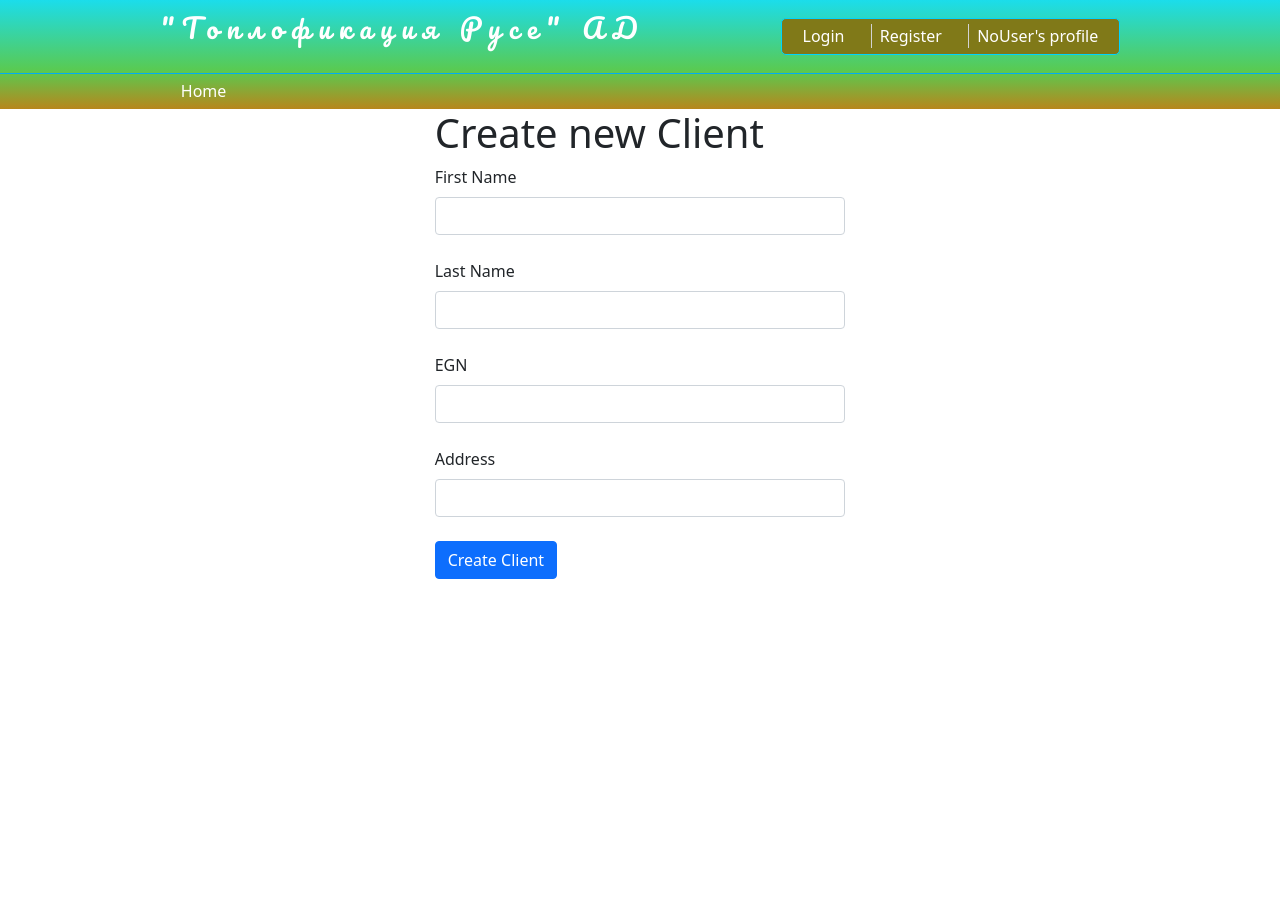
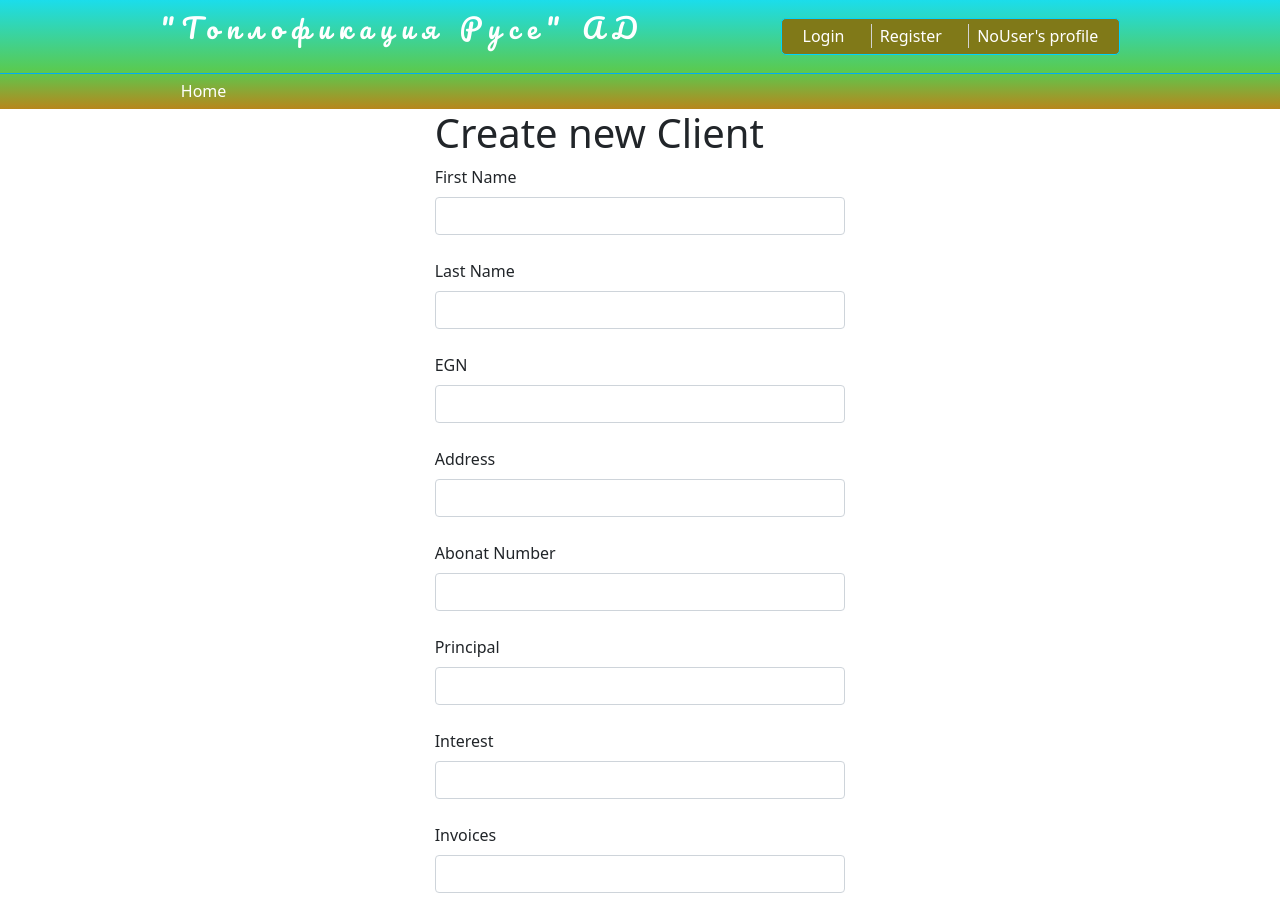
Before and after one commit to BoBBy1968/Bobby1968AngularExamProject, an Angular app in the folder Bobby1968NgEP/: page /new-client in a window 1280 px wide. Shown: the top 915 px of the page. Before the commit the page ends 800 px from the top, so only its background shows below. Built offline with nearby package versions, Linux system fonts and the light colour scheme.

Commit message:
added new fields in db and implemented in all views

```diff
--- a/Bobby1968NgEP/src/app/clients/all/all.component.html
+++ b/Bobby1968NgEP/src/app/clients/all/all.component.html
@@ -8,6 +8,10 @@
                 <th scope="col">Last Name</th>
                 <th scope="col">EGN</th>
                 <th scope="col">Address</th>
+                <th scope="col">Abn Number</th>
+                <th scope="col">Principal</th>
+                <th scope="col">Interest</th>
+                <th scope="col">Invoices</th>
             </tr>
         </thead>
         <tbody>
@@ -17,6 +21,10 @@
                 <td>{{client.LastName}}</td>
                 <td>{{client.EGN}}</td>
                 <td>{{client.Address}}</td>
+                <td>{{client.AbonatNumber}}</td>
+                <td>{{client.Principal}}</td>
+                <td>{{client.Interest}}</td>
+                <td>{{client.Invoices}}</td>
             </tr>
 
         </tbody>
--- a/Bobby1968NgEP/src/app/clients/edit/edit.component.html
+++ b/Bobby1968NgEP/src/app/clients/edit/edit.component.html
@@ -4,7 +4,9 @@
 <aside>
     <div class="mini-navbar-wrap">
         <div class="logo-wrap">
-            <p class="logo"><ng-container class="logo">Извършване на действия</ng-container></p>
+            <p class="logo">
+                <ng-container class="logo">Извършване на действия</ng-container>
+            </p>
         </div>
     </div>
     <nav>
@@ -13,14 +15,14 @@
                 <a routerLink="/home">Home</a>
             </li>
             <li>
-            <!-- <li *ngIf="isLogged"> -->
+                <!-- <li *ngIf="isLogged"> -->
                 <a routerLink="/clients">Clients</a>
             </li>
             <!-- <li>
                 <a routerLink="/profile">Profile - Temp link</a>
             </li> -->
             <li>
-            <!-- <li *ngIf="isLogged"> -->
+                <!-- <li *ngIf="isLogged"> -->
                 <a routerLink="/new-client">New Client</a>
             </li>
         </ul>
@@ -35,19 +37,38 @@
     <h4 class="row justify-content-center"> for {{client.FirstName}} {{client.LastName}}</h4>
     <!-- <h2>{{theme.themeName}}</h2> -->
     <!-- <p>Date: <time>{{theme.created_at}}</time></p> -->
-    <p class="data"><span class="title">FirstName:</span> <span class="client-value">{{client?.FirstName}}</span> <span class="title">LastName:</span>
-        <span class="client-value">{{client?.LastName}}</span></p>
+    <p class="data"><span class="title">FirstName:</span> <span class="client-value">{{client?.FirstName}}</span>
+        <span class="title">LastName:</span> <span class="client-value">{{client?.LastName}}</span>
+    </p>
 
-    <p class="data"><span class="title">EGN:</span> <span class="client-value">{{client?.EGN}}</span> <span class="title">Address:</span>
-        <span class="client-value">{{client?.Address}}</span></p>
+    <p class="data"><span class="title">EGN:</span> <span class="client-value">{{client?.EGN}}</span>
+        <span class="title">Address:</span> <span class="client-value">{{client?.Address}}</span>
+    </p>
+
+    <p class="data"><span class="title">Abonat Number:</span> <span class="client-value">{{client?.AbonatNumber}}</span>
+        <!-- <span class="title">Address:</span> <span class="client-value">{{client?.Address}}</span> -->
+    </p>
+
+    <p class="data"><span class="title">Principal:</span> <span class="client-value">{{client?.Principal}}</span>
+        <!-- <span class="title">Address:</span> <span class="client-value">{{client?.Address}}</span> -->
+    </p>
+    <p class="data"><span class="title">Interest:</span> <span class="client-value">{{client?.Interest}}</span>
+        <!-- <span class="title">Address:</span> <span class="client-value">{{client?.Address}}</span> -->
+    </p>
+    <p class="data"><span class="title">Invoices:</span> <span class="client-value">{{client?.Invoices}}</span>
+        <!-- <span class="title">Address:</span> <span class="client-value">{{client?.Address}}</span> -->
+    </p>
     <br>
     <button class="btn btn-primary detail" (click)="toEdit=true">Edit client</button>
     <button routerLink="/clients" class="btn btn-primary detail">Cancel</button>
 </div>
+<!-- --------------------------------------------------------------------------------------------------------------------- -->
+<!-- --------------------------------------------------------------------------------------------------------------------- -->
 
 <div class="row justify-content-center">
     <div class="col-4" *ngIf="client && toEdit">
         <h1>Edit Client</h1>
+        <!-- --------------------------------------------------------------------------------------------------------------------- -->
         <form #editClient="ngForm" (ngSubmit)="edit(editClient)">
 
             <div class="mb-4">
@@ -56,18 +77,21 @@
                     class="form-control" id="exampleInputEmail1" aria-describedby="emailHelp"
                     [ngModel]="client.FirstName">
             </div>
+            <!------------------------------------------------------>
             <ng-container *ngIf="firstNameInput.touched && firstNameInput.invalid">
                 <div *ngIf="firstNameInput.errors?.required" style="background-color: rgb(255, 133, 133);">First Name is
                     required!</div>
                 <div *ngIf="firstNameInput.errors?.minlength" style="background-color: rgb(255, 133, 133);">First Name
                     must be 3 chars minimum</div>
             </ng-container>
+            <!-- --------------------------------------------------------------------------------------------------------------------- -->
 
             <div class="mb-4">
                 <label for="exampleInputEmail1" class="form-label">Last Name</label>
                 <input ngModel required minlength="3" #lastNameInput="ngModel" name="lastName" type="text"
                     class="form-control" aria-describedby="lastName" [ngModel]="client.LastName">
             </div>
+            <!------------------------------------------------------>
             <ng-container *ngIf="lastNameInput.touched && lastNameInput.invalid">
                 <div *ngIf="lastNameInput.errors?.required" style="background-color: rgb(255, 133, 133);">Last Name is
                     required!</div>
@@ -75,24 +99,28 @@
                     must
                     be 3 chars!</div>
             </ng-container>
+            <!-- --------------------------------------------------------------------------------------------------------------------- -->
 
             <div class="mb-4">
                 <label for="exampleInputPassword1" class="form-label">EGN</label>
                 <input ngModel required minlength="10" #egnInput="ngModel" name="egn" type="text" class="form-control"
                     id="exampleInputPassword1" [ngModel]="client.EGN">
             </div>
+            <!------------------------------------------------------>
             <ng-container *ngIf="egnInput.touched && egnInput.invalid">
                 <div *ngIf="egnInput.errors?.required" style="background-color: rgb(255, 133, 133);">EGN is
                     required!</div>
                 <div *ngIf="egnInput.errors?.minlength" style="background-color: rgb(255, 133, 133);">EGN should
                     be 10 chars!</div>
             </ng-container>
+            <!-- --------------------------------------------------------------------------------------------------------------------- -->
 
             <div class="mb-4">
                 <label for="address" class="form-label">Address</label>
                 <input ngModel required minlength="3" #AddressInput="ngModel" name="address" type="text"
                     class="form-control" id="address" [ngModel]="client.Address">
             </div>
+            <!------------------------------------------------------>
             <ng-container *ngIf="AddressInput.touched">
                 <div *ngIf="AddressInput.errors?.required" style="background-color: rgb(255, 133, 133);">Password
                     confirm
@@ -101,6 +129,38 @@
                     should
                     be 3 chars minimum!</div>
             </ng-container>
+            <!-- --------------------------------------------------------------------------------------------------------------------- -->
+            <div class="mb-4">
+                <label for="abonatNumber" class="form-label">Abonat Number</label>
+                <input ngModel required minlength="9" #AbonatNumberInput="ngModel" name="abonatNumber" type="text"
+                    class="form-control" id="abonatNumber" [ngModel]="client.AbonatNumber">
+            </div>
+            <!------------------------------------------------------>
+            <ng-container *ngIf="AbonatNumberInput.touched">
+                <div *ngIf="AbonatNumberInput.errors?.required" style="background-color: rgb(255, 133, 133);">The number
+                    of the client is required!</div>
+                <div *ngIf="AbonatNumberInput.errors?.minlength" style="background-color: rgb(255, 133, 133);">The
+                    number of the client is 9 characters!</div>
+            </ng-container>
+
+            <div class="mb-4">
+                <label for="principal" class="form-label">Principal</label>
+                <input ngModel #PrincipalInput="ngModel" name="principal" type="text"
+                    class="form-control" id="principal" [ngModel]="client.Principal">
+            </div>
+            <!------------------------------------------------------>
+            <div class="mb-4">
+                <label for="interest" class="form-label">Interest</label>
+                <input ngModel #InterestInput="ngModel" name="interest" type="text"
+                    class="form-control" id="interest" [ngModel]="client.Interest">
+            </div>
+            <!------------------------------------------------------>
+            <div class="mb-4">
+                <label for="invoices" class="form-label">Invoices</label>
+                <input ngModel #InvoicesInput="ngModel" name="invoices" type="text"
+                    class="form-control" id="invoices" [ngModel]="client.Invoices">
+            </div>
+            <!------------------------------------------------------>
 
             <div>
                 <button type="submit" class="btn btn-primary edit">Edit Client</button>
--- a/Bobby1968NgEP/src/app/clients/new/new.component.html
+++ b/Bobby1968NgEP/src/app/clients/new/new.component.html
@@ -5,32 +5,34 @@
         <form #createClient="ngForm" (ngSubmit)="create(createClient)">
 
             <div class="mb-4">
-                <label for="exampleInputEmail1" class="form-label">First Name</label>
-                <input ngModel required minlength="3" #firstNameInput="ngModel" name="firstName" type="email" class="form-control"
-                    id="exampleInputEmail1" aria-describedby="emailHelp">
+                <label for="firstName" class="form-label">First Name</label>
+                <input ngModel required minlength="3" #firstNameInput="ngModel" name="firstName" type="email"
+                    class="form-control" id="firstName" aria-describedby="emailHelp">
             </div>
             <ng-container *ngIf="firstNameInput.touched && firstNameInput.invalid">
                 <div *ngIf="firstNameInput.errors?.required" style="background-color: rgb(255, 133, 133);">First Name is
                     required!</div>
-                <div *ngIf="firstNameInput.errors?.minlength" style="background-color: rgb(255, 133, 133);">First Name must be 3 chars minimum</div>
+                <div *ngIf="firstNameInput.errors?.minlength" style="background-color: rgb(255, 133, 133);">First Name
+                    must be 3 chars minimum</div>
             </ng-container>
 
             <div class="mb-4">
-                <label for="exampleInputEmail1" class="form-label">Last Name</label>
+                <label for="lastName" class="form-label">Last Name</label>
                 <input ngModel required minlength="3" #lastNameInput="ngModel" name="lastName" type="text"
-                    class="form-control" aria-describedby="Username">
+                    class="form-control" id="lastName" aria-describedby="Username">
             </div>
             <ng-container *ngIf="lastNameInput.touched && lastNameInput.invalid">
                 <div *ngIf="lastNameInput.errors?.required" style="background-color: rgb(255, 133, 133);">Last Name is
                     required!</div>
-                <div *ngIf="lastNameInput.errors?.minlength" style="background-color: rgb(255, 133, 133);">Last Name must
+                <div *ngIf="lastNameInput.errors?.minlength" style="background-color: rgb(255, 133, 133);">Last Name
+                    must
                     be 3 chars!</div>
             </ng-container>
 
             <div class="mb-4">
-                <label for="exampleInputPassword1" class="form-label">EGN</label>
-                <input ngModel required minlength="10" #egnInput="ngModel" name="egn" type="text"
-                    class="form-control" id="exampleInputPassword1">
+                <label for="EGN" class="form-label">EGN</label>
+                <input ngModel required minlength="10" #egnInput="ngModel" name="egn" type="text" class="form-control"
+                    id="EGN">
             </div>
             <ng-container *ngIf="egnInput.touched && egnInput.invalid">
                 <div *ngIf="egnInput.errors?.required" style="background-color: rgb(255, 133, 133);">EGN is
@@ -40,17 +42,43 @@
             </ng-container>
 
             <div class="mb-4">
-                <label for="confirmPassword" class="form-label">Address</label>
+                <label for="address" class="form-label">Address</label>
                 <input ngModel required minlength="3" #AddressInput="ngModel" name="address" type="text"
-                    class="form-control" id="confirmPassword">
+                    class="form-control" id="address">
             </div>
             <ng-container *ngIf="AddressInput.touched">
-                <div *ngIf="AddressInput.errors?.required" style="background-color: rgb(255, 133, 133);">Password confirm
+                <div *ngIf="AddressInput.errors?.required" style="background-color: rgb(255, 133, 133);">Password
+                    confirm
                     is required!</div>
-                <div *ngIf="AddressInput.errors?.minlength" style="background-color: rgb(255, 133, 133);">Password should
+                <div *ngIf="AddressInput.errors?.minlength" style="background-color: rgb(255, 133, 133);">Password
+                    should
                     be 3 chars minimum!</div>
             </ng-container>
 
+            <div class="mb-4">
+                <label for="abonatNumber" class="form-label">Abonat Number</label>
+                <input ngModel required minlength="9" #AbonatNumberInput="ngModel" name="abonatNumber" type="text"
+                    class="form-control" id="abonatNumber">
+            </div>
+            <ng-container *ngIf="AbonatNumberInput.touched">
+                <div *ngIf="AbonatNumberInput.errors?.required" style="background-color: rgb(255, 133, 133);">The number
+                    of the client is required!</div>
+                <div *ngIf="AbonatNumberInput.errors?.minlength" style="background-color: rgb(255, 133, 133);">The
+                    number of the client is 9 characters!</div>
+            </ng-container>
+
+            <div class="mb-4">
+                <label for="principal" class="form-label">Principal</label>
+                <input ngModel #PrincipalInput="ngModel" name="principal" type="text" class="form-control" id="principal">
+            </div>
+            <div class="mb-4">
+                <label for="interest" class="form-label">Interest</label>
+                <input ngModel #InterestInput="ngModel" name="interest" type="text" class="form-control" id="interest">
+            </div>
+            <div class="mb-4">
+                <label for="invoices" class="form-label">Invoices</label>
+                <input ngModel #InvoicesInput="ngModel" name="invoices" type="text" class="form-control" id="invoices">
+            </div>
             <button type="submit" class="btn btn-primary">Create Client</button>
             <!-- <div>
                 <p>Have an account?</p>
--- a/Bobby1968NgEP/src/app/clients/new/new.component.ts
+++ b/Bobby1968NgEP/src/app/clients/new/new.component.ts
@@ -22,10 +22,10 @@ export class NewComponent {
       return;
     }
 
-    let { firstName, lastName, egn, address } = form.value;
-    console.log(firstName, lastName, egn, address);
+    let { firstName, lastName, egn, address, abonatNumber, principal, interest, invoices } = form.value;
+    console.log(firstName, lastName, egn, address, abonatNumber);
 
-    this.clientService.create({ firstName, lastName, egn, address }).subscribe({
+    this.clientService.create({ firstName, lastName, egn, address, abonatNumber, principal, interest, invoices }).subscribe({
       next: () => {
         this.router.navigate(['/clients']);
       },
--- a/Bobby1968NgEP/src/app/interfaces/client.ts
+++ b/Bobby1968NgEP/src/app/interfaces/client.ts
@@ -3,5 +3,9 @@ export interface IClient{
     LastName: string;
     EGN: string;
     Address: string;
+    AbonatNumber: string;
+    Principal: string;
+    Interest: string;
+    Invoices: string;
     objectId: string;
 }
```
Also changed, not shown: Bobby1968NgEP/src/app/clients/client.service.ts (+11 -5 lines), Bobby1968NgEP/src/app/clients/edit/edit.component.ts (+4 -3 lines).
